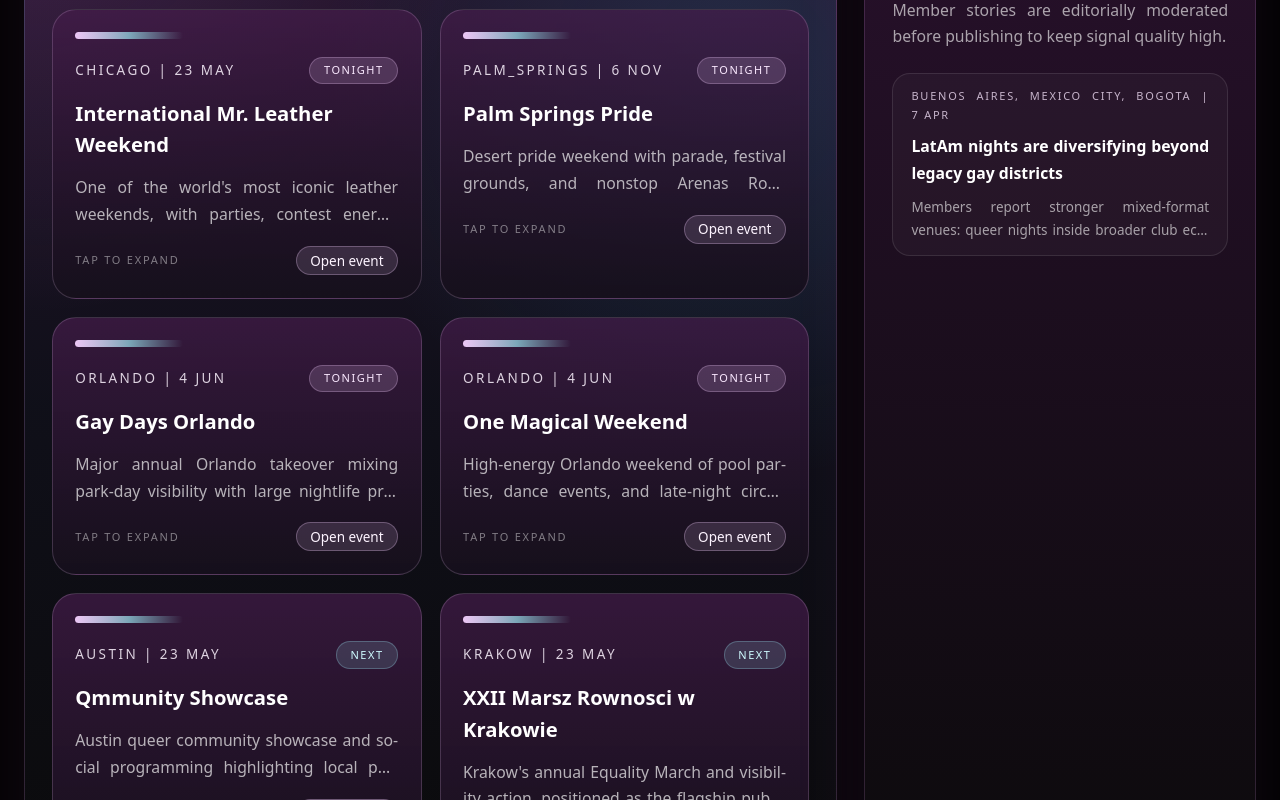
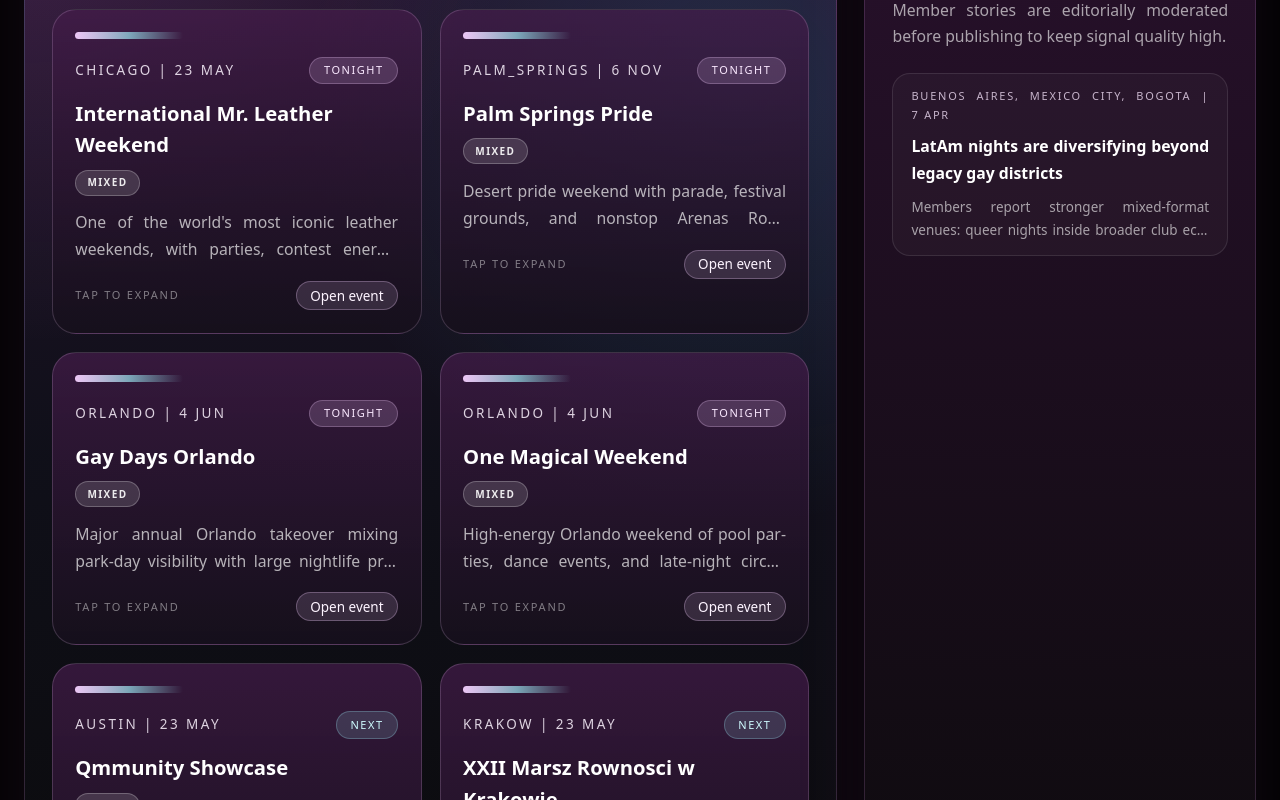
Before and after one commit to andres00botero-bot/queeratlas, a Next.js app: page /now in a window 1280 px wide. Shown: the part 3300-4100 px from the top of the page. Built offline with nearby package versions, Linux system fonts and the light colour scheme; no server answers; the database is empty.

Commit message:
Polish now page UX and restore vibe chips regression coverage

```diff
--- a/src/app/now/page.js
+++ b/src/app/now/page.js
@@ -12,6 +12,7 @@ import { readRuntimeCache, writeRuntimeCache } from "@/lib/runtimeCache";
 import { fetchPlacesForAtlas } from "@/lib/placesDataApi";
 import { resolveAdminAccess } from "@/lib/adminAccess";
 import { formatDateShort, toDateInputValue } from "@/lib/dateDisplay";
+import VibeTagChips from "@/components/ui/VibeTagChips";
 import EmptyState from "@/components/ui/EmptyState";
 
 function isThisWeek(value, now) {
@@ -1565,6 +1566,13 @@ export default function NowPage() {
                       </span>
                     </div>
                     <h3 className="mt-3 text-lg font-semibold text-white">{event.name}</h3>
+                    <VibeTagChips
+                      entity={event}
+                      tone="fuchsia"
+                      className="mt-2"
+                      includeTypeFallback
+                      includeMixedFallback
+                    />
                     <p
                       className={`mt-3 text-sm leading-6 text-white/68 transition-all ${
                         String(expandedSoonEventId) === String(event.id) ? "" : "line-clamp-2"
```
